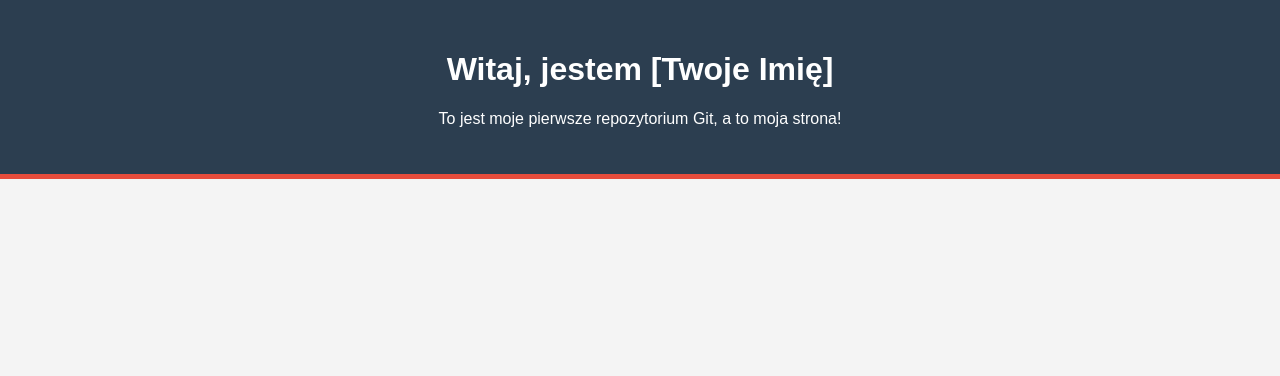
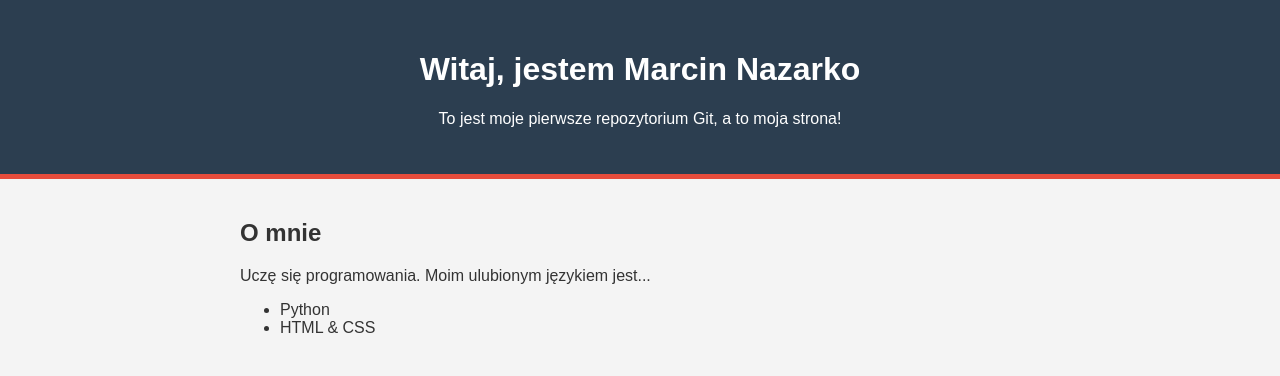
Before and after one commit to tajgerek1/moje-portfolio, a plain HTML site: page index.html in a window 1280 px wide. Drawn offline with Linux system fonts and the light colour scheme.

Commit message:
feat: dodanie sekcji o mnie z listą technologii

```diff
--- a/index.html
+++ b/index.html
@@ -7,11 +7,18 @@
 </head>
 <body>
     <header>
-        <h1>Witaj, jestem [Twoje Imię]</h1>
+        <h1>Witaj, jestem Marcin Nazarko</h1>
         <p>To jest moje pierwsze repozytorium Git, a to moja strona!</p>
     </header>
     <main>
-        <!-- Tutaj będziemy dodawać nowe sekcje na innych gałęziach -->
+        <section id="about">
+            <h2>O mnie</h2>
+            <p>Uczę się programowania. Moim ulubionym językiem jest...</p>
+            <ul>
+                <li>Python</li>
+                <li>HTML & CSS</li>
+            </ul>
+        </section>
     </main>
 </body>
 </html>
```
